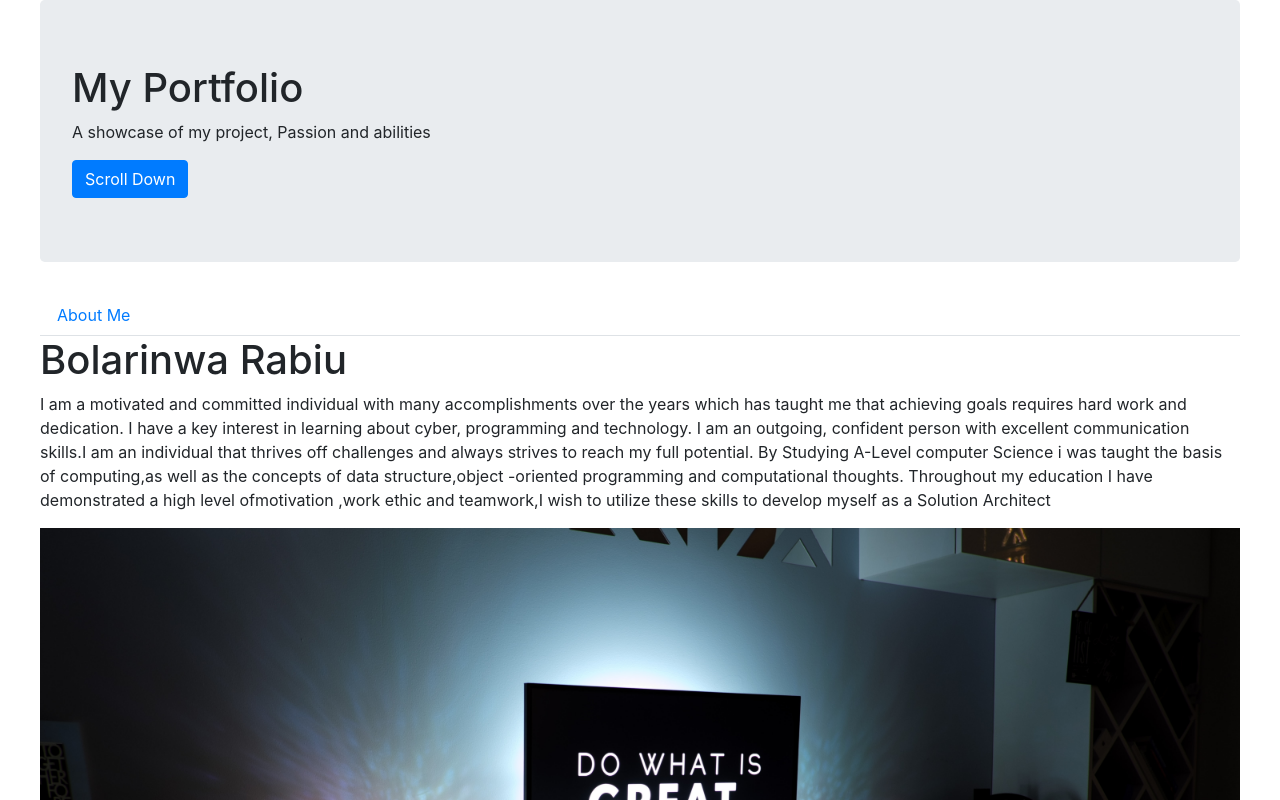
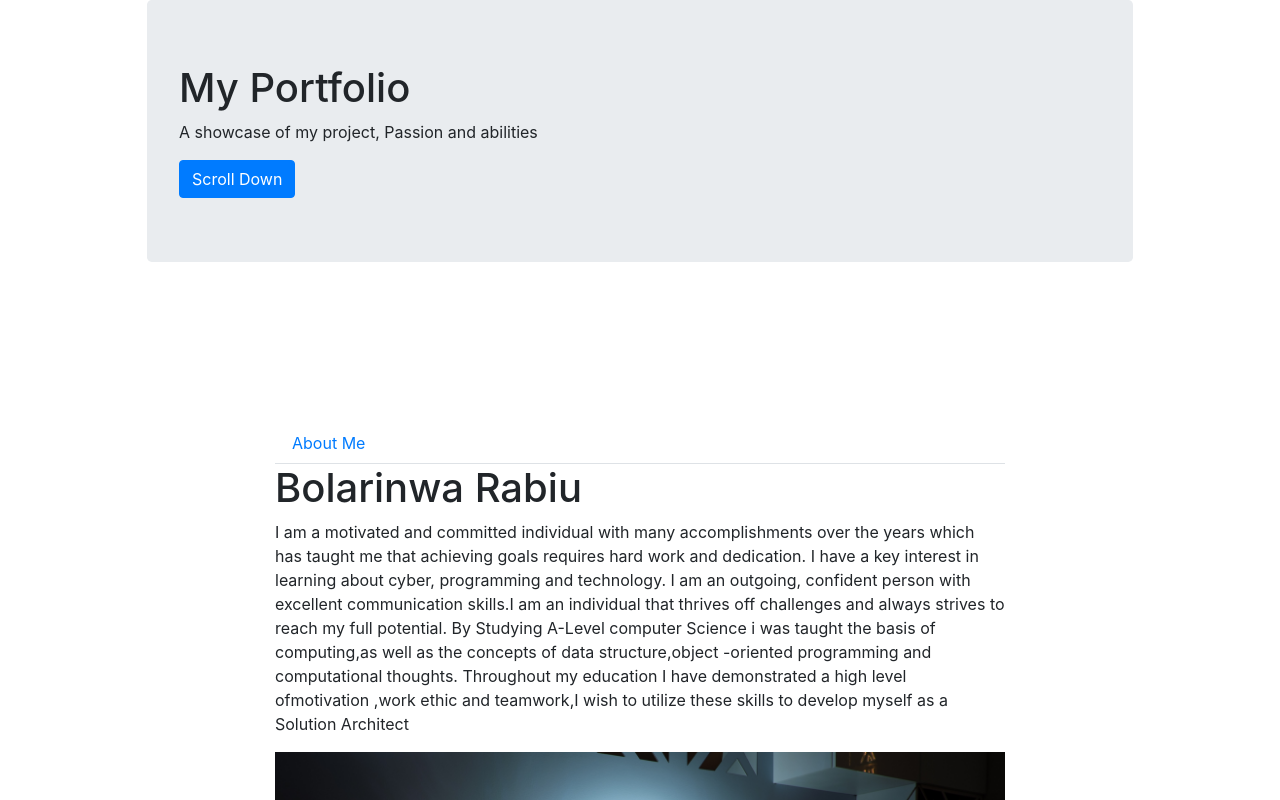
Before and after one commit to Bolarinwa-art/React-Portfolio, a React (Create React App) app: page / in a window 1280 px wide. Shown: the top 800 px of the page. Built offline with nearby package versions, Linux system fonts and the light colour scheme.

Commit message:
added classnames and some styling

```diff
--- a/src/App.css
+++ b/src/App.css
@@ -1 +1,8 @@
-.background {padding-left: 40px; padding-right: 40px;}
+.background {
+    padding: 0 40px 0 40px;
+    margin: 0 107px 0 107px;
+}
+
+.MainPage {
+    padding: 128px 128px 96px 128px;
+}
--- a/src/App.js
+++ b/src/App.js
@@ -10,13 +10,13 @@ import './App.css';
 function App() {
   return (
     <div className="App">
-      <Background>
-        <Header/>
-        <MainPage>
-          <Intro/>
+      <Background className="background-component">
+        <Header className="header-component" />
+        <MainPage className="mainpage-component">
+          <Intro className="intro-component" />
           <hr/>
-          <Project />
-          <Footer />
+          <Project className="project-component"/>
+          <Footer ClassName="footer-component" />
         </MainPage>
       </Background>
     </div>
```
